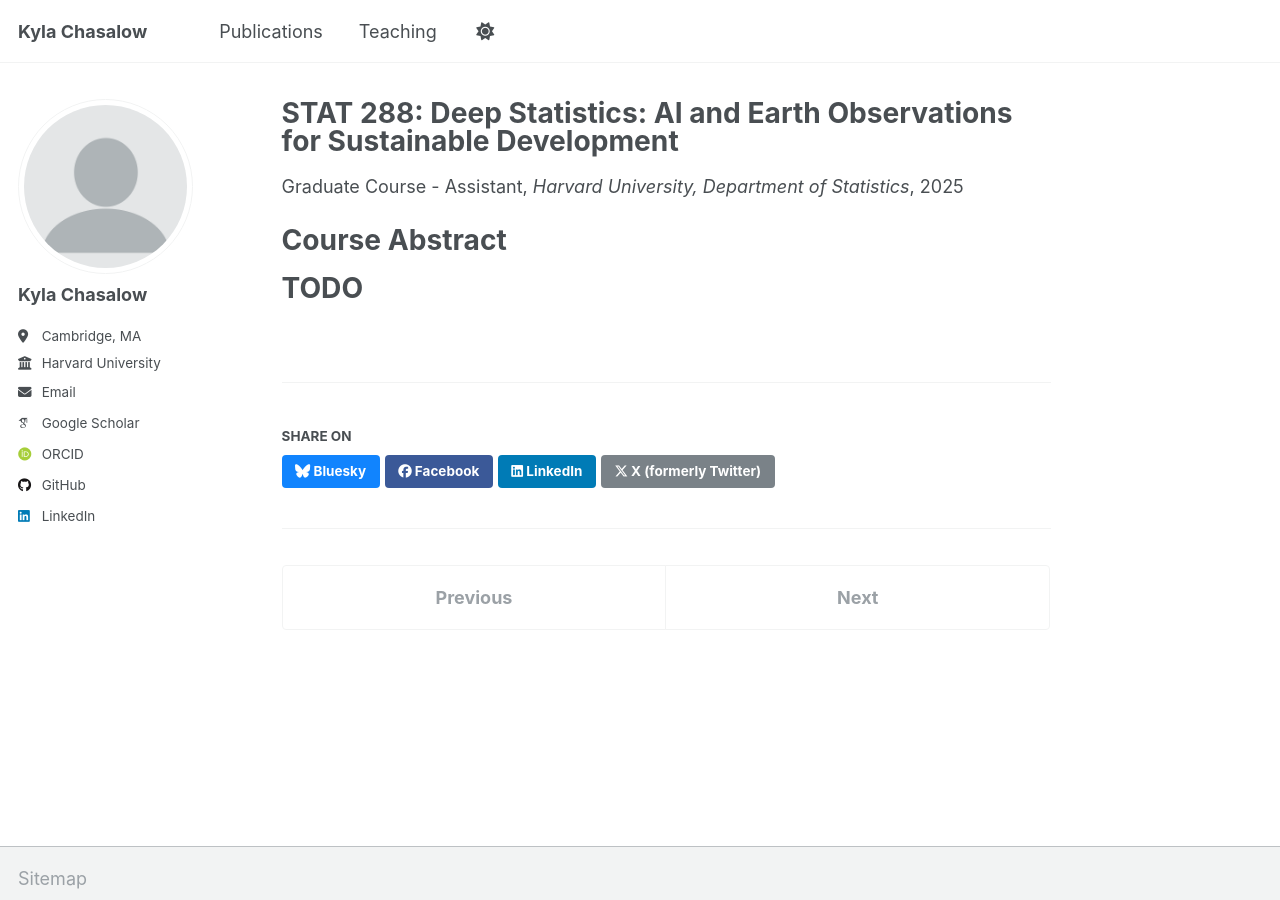
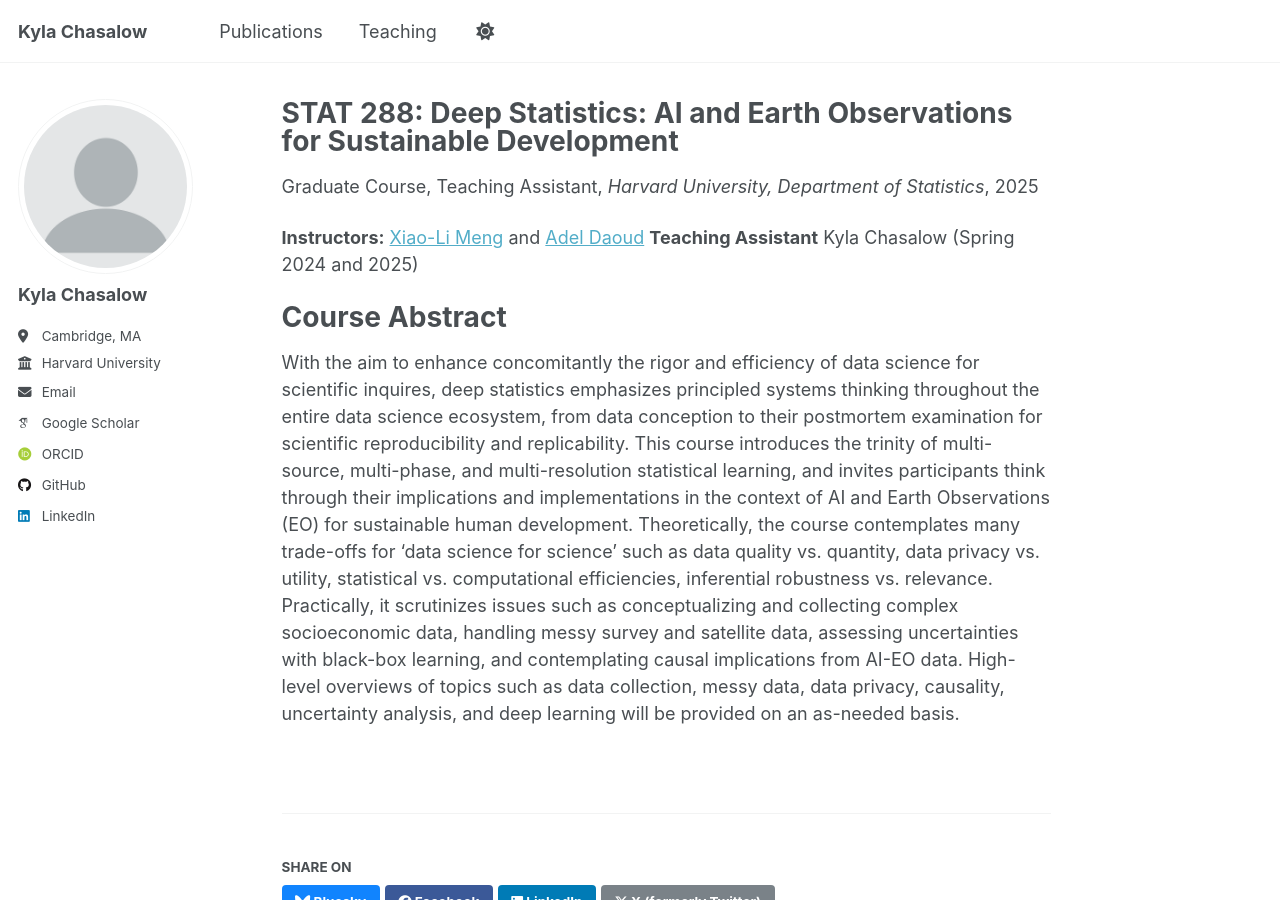
Before and after one commit to kchaz/kchaz-github.io, a Jekyll site: the page built from _teaching/DeepStat.md, in a window 1280 px wide and 900 px high. Built offline with Jekyll 4.4.1, drawn with Linux system fonts in a browser that asks for light colours; some web fonts are replaced.

Commit message:
Update DeepStat.md

```diff
--- a/_teaching/DeepStat.md
+++ b/_teaching/DeepStat.md
@@ -1,15 +1,15 @@
 ---
 title: "STAT 288: Deep Statistics: AI and Earth Observations for Sustainable Development"
 collection: teaching
-type: "Graduate Course - Assistant"
+type: "Graduate Course, Teaching Assistant"
 permalink: /teaching/DeepStatistics
 venue: "Harvard University, Department of Statistics"
-date: Spring 2024, 2025
+date: 2024, 2025
 location: "Cambridge, MA"
 ---
+**Instructors:** [Xiao-Li Meng](https://statistics.fas.harvard.edu/people/xiao-li-meng) and [Adel Daoud](https://adeldaoud.com/)
+**Teaching Assistant** Kyla Chasalow (Spring 2024 and 2025)
 
 Course Abstract
 ======
-
-TODO
-======
+With the aim to enhance concomitantly the rigor and efficiency of data science for scientific inquires, deep statistics emphasizes principled systems thinking throughout the entire data science ecosystem, from data conception to their postmortem examination for scientific reproducibility and replicability. This course introduces the trinity of multi-source, multi-phase, and multi-resolution statistical learning, and invites participants think through their implications and implementations in the context of AI and Earth Observations (EO) for sustainable human development. Theoretically, the course contemplates many trade-offs for ‘data science for science’ such as data quality vs. quantity, data privacy vs. utility, statistical vs. computational efficiencies, inferential robustness vs. relevance. Practically, it scrutinizes issues such as conceptualizing and collecting complex socioeconomic data, handling messy survey and satellite data, assessing uncertainties with black-box learning, and contemplating causal implications from AI-EO data. High-level overviews of topics such as data collection, messy data, data privacy, causality, uncertainty analysis, and deep learning will be provided on an as-needed basis.
```
